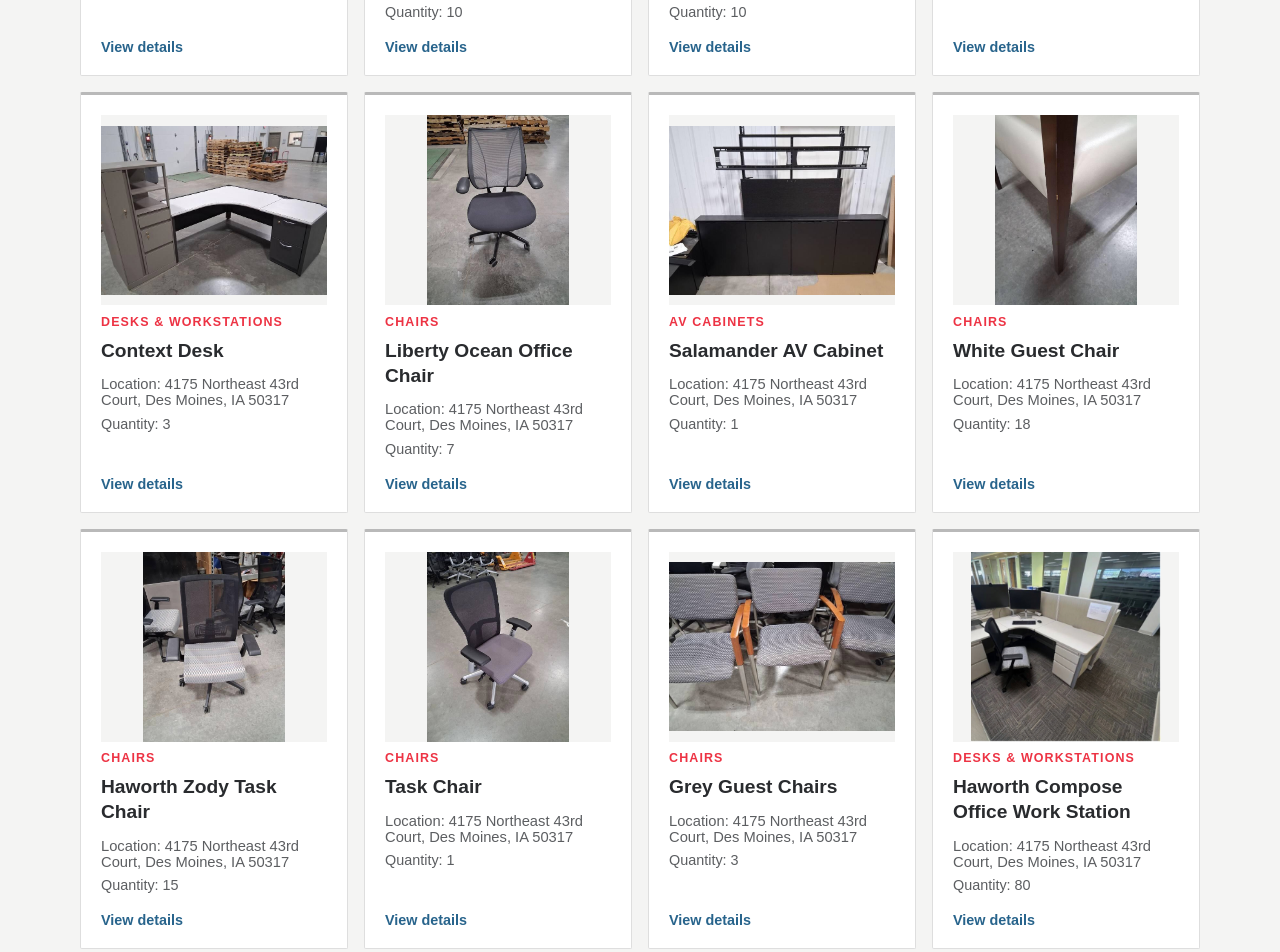
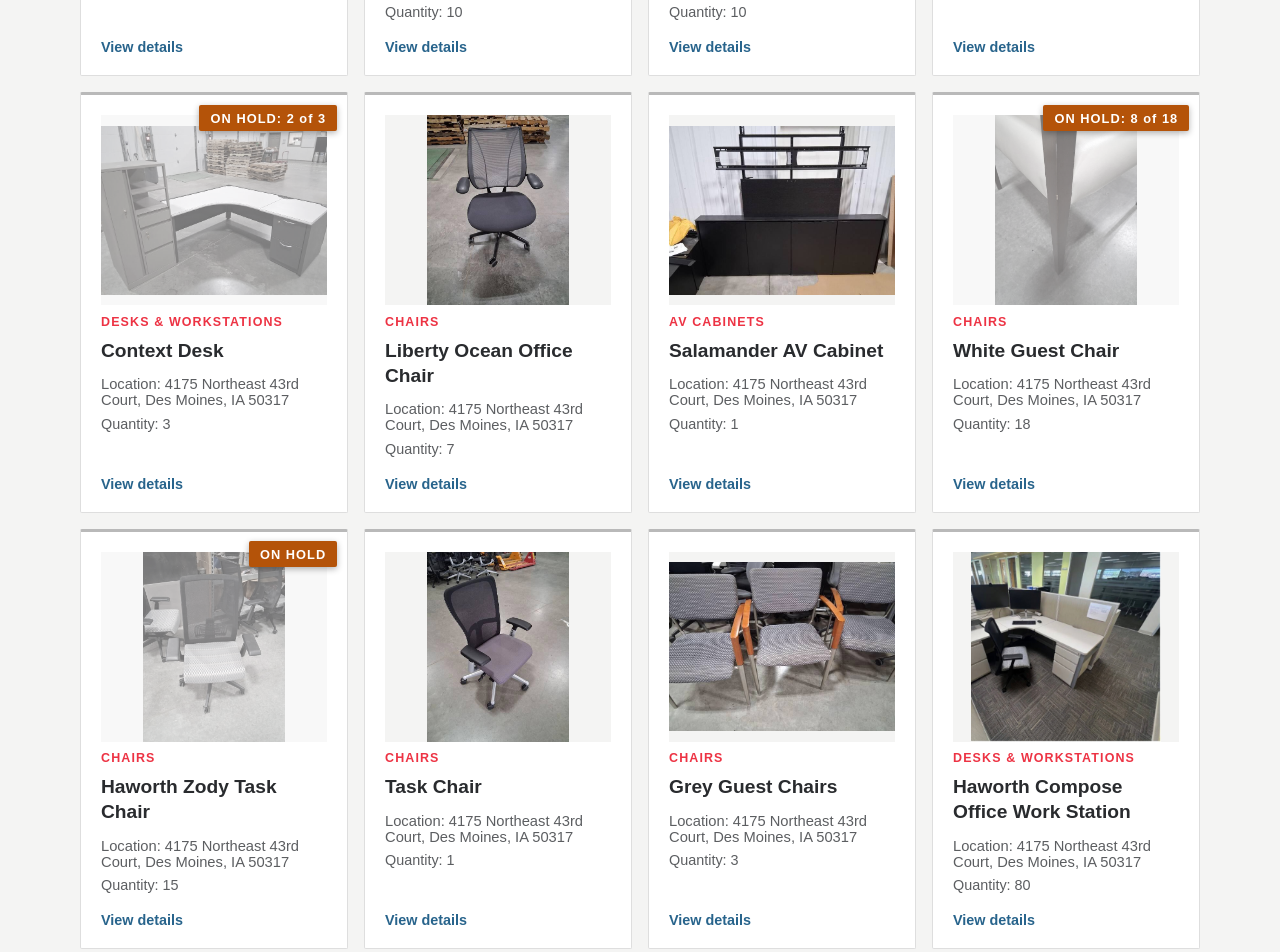
Before and after one commit to TMservices-26/donation_items, a plain HTML site: page index.html in a window 1280 px wide. Shown: the part 1835-2787 px from the top of the page. Drawn offline with Linux system fonts and the light colour scheme.

Commit message:
Add On hold status for selected items
Co-authored-by: Copilot App <223556219+Copilot@users.noreply.github.com>

```diff
--- a/catalog.js
+++ b/catalog.js
@@ -106,6 +106,7 @@ const items = [
     "location": "4175 Northeast 43rd Court, Des Moines, IA 50317",
     "ticketNumber": "DM2616125-19",
     "quantity": 20,
+    "onHold": 16,
     "images": [
       "images/dm2616125-19-01.jpg"
     ],
@@ -118,6 +119,7 @@ const items = [
     "location": "4175 Northeast 43rd Court, Des Moines, IA 50317",
     "ticketNumber": "DM2616125-20",
     "quantity": 10,
+    "onHold": 5,
     "images": [
       "images/dm2616125-20-01.jpg"
     ],
@@ -155,6 +157,7 @@ const items = [
     "location": "4175 Northeast 43rd Court, Des Moines, IA 50317",
     "ticketNumber": "DM2616125-24",
     "quantity": 3,
+    "onHold": 2,
     "images": [
       "images/dm2616125-24-01.jpg",
       "images/dm2616125-24-02.jpg"
@@ -193,6 +196,7 @@ const items = [
     "location": "4175 Northeast 43rd Court, Des Moines, IA 50317",
     "ticketNumber": "DM2616125-27",
     "quantity": 18,
+    "onHold": 8,
     "images": [
       "images/dm2616125-27-01.jpg",
       "images/dm2616125-27-02.jpg",
@@ -207,6 +211,7 @@ const items = [
     "location": "4175 Northeast 43rd Court, Des Moines, IA 50317",
     "ticketNumber": "DM2616125-28",
     "quantity": 15,
+    "onHold": 15,
     "images": [
       "images/dm2616125-28-01.jpg"
     ],
@@ -282,6 +287,7 @@ const items = [
     "location": "4175 Northeast 43rd Court, Des Moines, IA 50317",
     "ticketNumber": "DM2616125-34",
     "quantity": 4,
+    "onHold": 4,
     "images": [
       "images/dm2616125-34-01.jpg"
     ],
@@ -306,6 +312,7 @@ const items = [
     "location": "4175 Northeast 43rd Court, Des Moines, IA 50317",
     "ticketNumber": "DM2616125-36",
     "quantity": 4,
+    "onHold": 4,
     "images": [
       "images/dm2616125-36-01.jpg"
     ],
@@ -344,6 +351,7 @@ const items = [
     "location": "760 Kacena Rd, Unit 1, Hiawatha, IA 52233",
     "ticketNumber": "CR2618669",
     "quantity": 3,
+    "onHold": 3,
     "description": "Tan leather armchair with a cushioned seat and backrest. The chair features a simple, modern design with rolled armrests and a sturdy frame",
     "images": [
       "images/cr2618669-d1-01.jpg"
@@ -417,6 +425,7 @@ const items = [
     "location": "760 Kacena Rd, Unit 1, Hiawatha, IA 52233",
     "ticketNumber": "CR2618669-D6",
     "quantity": 1,
+    "onHold": 1,
     "description": "tan leather armchair with a tufted seat and backres",
     "images": [
       "images/cr2618669-07-01.jpg"
@@ -515,9 +524,22 @@ function addOptions(select, values) {
   }
 }
 
+function holdText(item) {
+  if (!item.onHold) {
+    return "";
+  }
+  if (item.quantity === null || item.onHold >= item.quantity) {
+    return "ON HOLD";
+  }
+  return `ON HOLD: ${item.onHold} of ${item.quantity}`;
+}
+
 function makeItemCard(item) {
   const link = document.createElement("a");
   link.className = "item-card";
+  if (item.onHold) {
+    link.classList.add("is-on-hold");
+  }
   link.href = `?item=${encodeURIComponent(item.id)}`;
 
   const category = document.createElement("span");
@@ -530,6 +552,13 @@ function makeItemCard(item) {
   const location = document.createElement("p");
   location.className = "item-location";
   location.textContent = `Location: ${item.location}`;
+
+  if (item.onHold) {
+    const badge = document.createElement("span");
+    badge.className = "hold-badge";
+    badge.textContent = holdText(item);
+    link.append(badge);
+  }
 
   if (item.images.length > 0) {
     const image = document.createElement("img");
@@ -596,6 +625,10 @@ function renderDetail(item) {
     ? "Quantity: Not specified"
     : `Quantity: ${item.quantity}`;
 
+  const holdNotice = document.createElement("p");
+  holdNotice.className = "hold-notice";
+  holdNotice.textContent = `${holdText(item)} - already selected by someone, not currently available.`;
+
   const description = document.createElement("p");
   description.className = "detail-description";
   description.textContent = item.description ?? "";
@@ -606,7 +639,11 @@ function renderDetail(item) {
 
   const panel = document.createElement("article");
   panel.className = "detail-panel";
-  panel.append(category, heading, location, quantity);
+  panel.append(category, heading);
+  if (item.onHold) {
+    panel.append(holdNotice);
+  }
+  panel.append(location, quantity);
   if (item.description) {
     panel.append(description);
   }
--- a/styles.css
+++ b/styles.css
@@ -519,3 +519,39 @@ h1 {
     grid-template-columns: 1fr;
   }
 }
+
+.item-card {
+  position: relative;
+}
+
+.item-card.is-on-hold .item-image {
+  opacity: 0.55;
+  filter: grayscale(0.6);
+}
+
+.hold-badge,
+.hold-notice {
+  display: inline-block;
+  padding: 0.35rem 0.7rem;
+  border-radius: 2px;
+  color: #fff;
+  background: #b45309;
+  font-size: 0.8rem;
+  font-weight: 800;
+  letter-spacing: 0.08em;
+}
+
+.hold-badge {
+  position: absolute;
+  top: 0.6rem;
+  right: 0.6rem;
+  z-index: 1;
+  box-shadow: 0 2px 6px rgba(0, 0, 0, 0.3);
+}
+
+.hold-notice {
+  display: block;
+  margin: 0.5rem 0;
+  padding: 0.7rem 1rem;
+  letter-spacing: 0.02em;
+}
```
